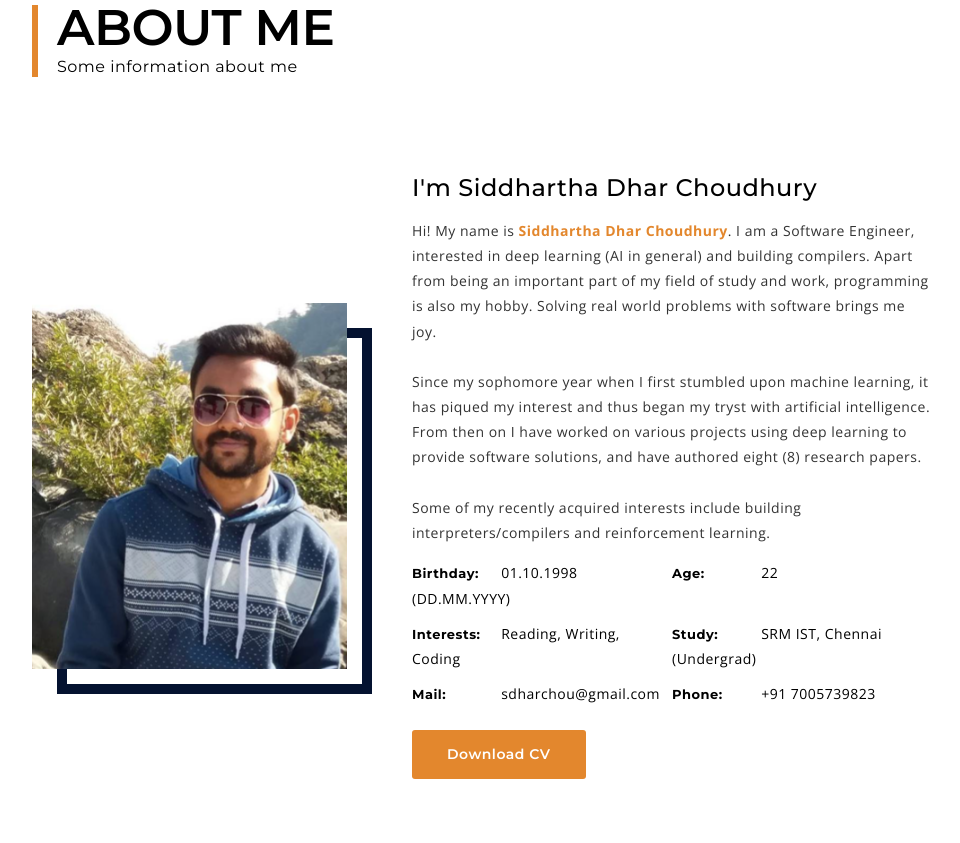
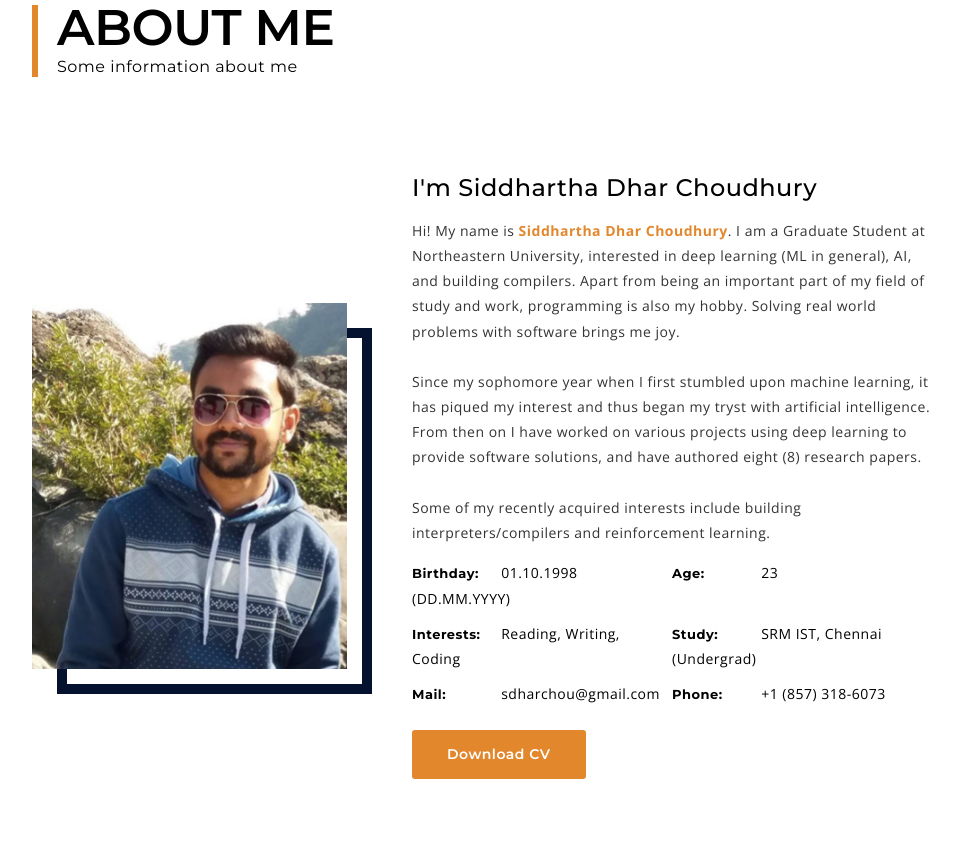
Before and after one commit to frankhart2017/portfolio, a plain HTML site: page index.html in a window 1280 px wide. Shown: the part 897-1740 px from the top of the page, without its empty margins (308-1268 px from the left). Drawn offline with nearby package versions, Linux system fonts and the light colour scheme; no server answers.

Commit message:
Update portfolio

```diff
--- a/index.html
+++ b/index.html
@@ -163,8 +163,9 @@
 											<h4>I'm Siddhartha Dhar Choudhury</h4>
 										</div>
 										<div class="definition">
-											<p>Hi! My name is <strong>Siddhartha Dhar Choudhury</strong>. I am a Software
-											Engineer, interested in deep learning (AI in general) and building compilers.
+											<p>Hi! My name is <strong>Siddhartha Dhar Choudhury</strong>. I am a Graduate
+											Student at Northeastern University, interested in deep learning
+											(ML in general), AI, and building compilers.
 											Apart from being an important part of my field of study and work, programming is also
 											my hobby. Solving real world problems with software brings me joy.</p>
 											<br>
@@ -183,7 +184,7 @@
 													<span><label>Birthday:</label> 01.10.1998 (DD.MM.YYYY)</span>
 												</li>
 												<li>
-													<span><label>Age:</label> 22</span>
+													<span><label>Age:</label> 23</span>
 												</li>
 												<li>
 													<span><label>Interests:</label> Reading, Writing, Coding</span>
@@ -196,7 +197,7 @@
 														sdharchou&#64;gmail.com</a></span>
 												</li>
 												<li>
-													<span><label>Phone:</label> <a href="tel:91-7005739823">+91 7005739823</a></span>
+													<span><label>Phone:</label> <a href="tel:1-8573186073">+1 (857) 318-6073	</a></span>
 												</li>
 											</ul>
 										</div>
@@ -239,7 +240,7 @@
 													<br>
 													<h5>Chennai, India</h5>
 													<br>
-													<p>July 2020 - Present</p>
+													<p>July 2020 - July 2021</p>
 												</div>
 												<div class="definition">
 
--- a/js/init.js
+++ b/js/init.js
@@ -512,7 +512,7 @@ function arlo_tm_animate_text(){
 	var animateSpan			= jQuery('.arlo_tm_animation_text_word');
 
 		animateSpan.typed({
-			strings: ["Software Engineer", "Deep Learning (AI) Practioner", "Compiler Design Practioner"],
+			strings: ["Grad Student", "Deep Learning (ML) Practioner", "Compiler Builder"],
 			loop: true,
 			startDelay: 1e3,
 			backDelay: 2e3
```
